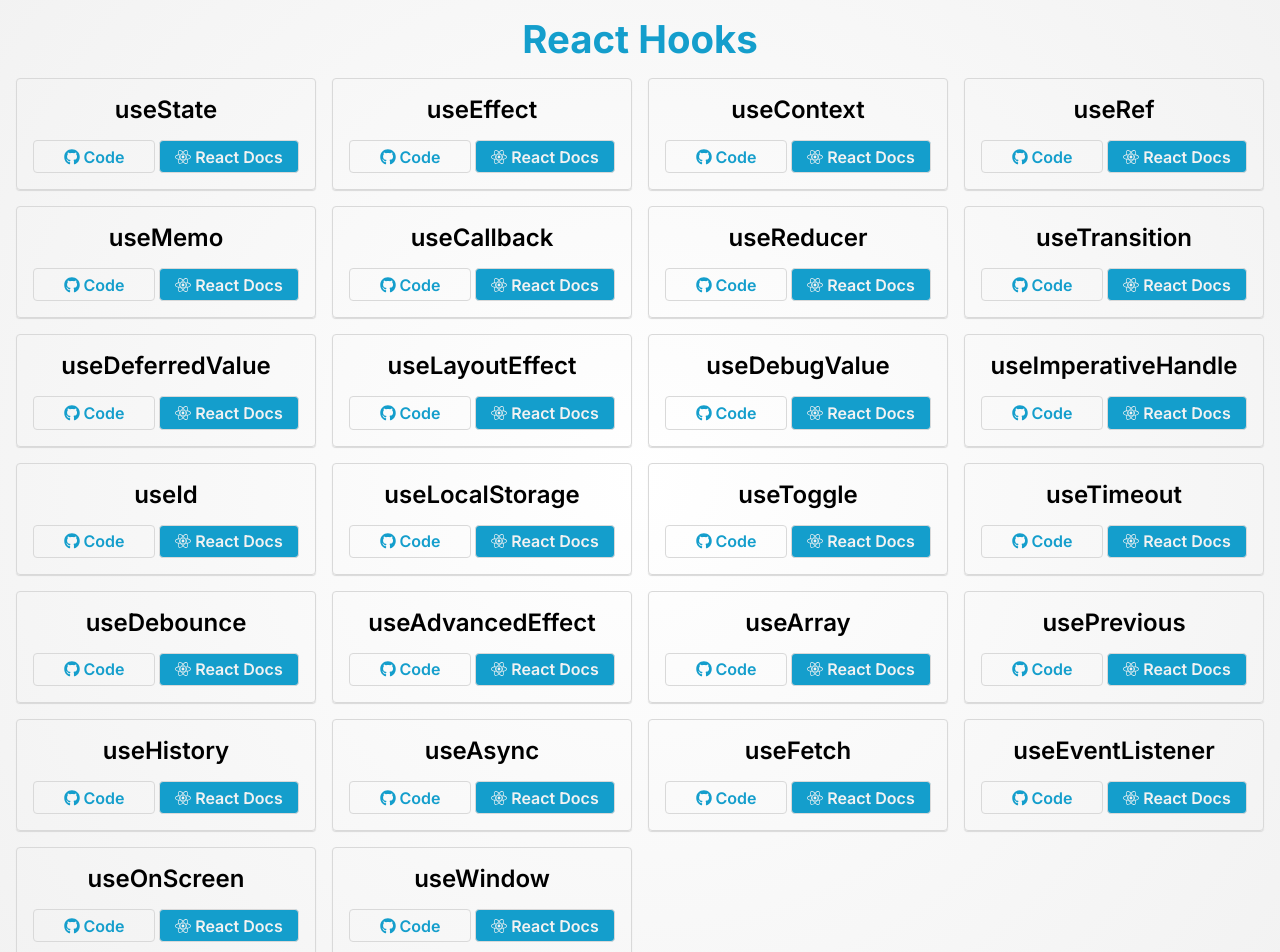
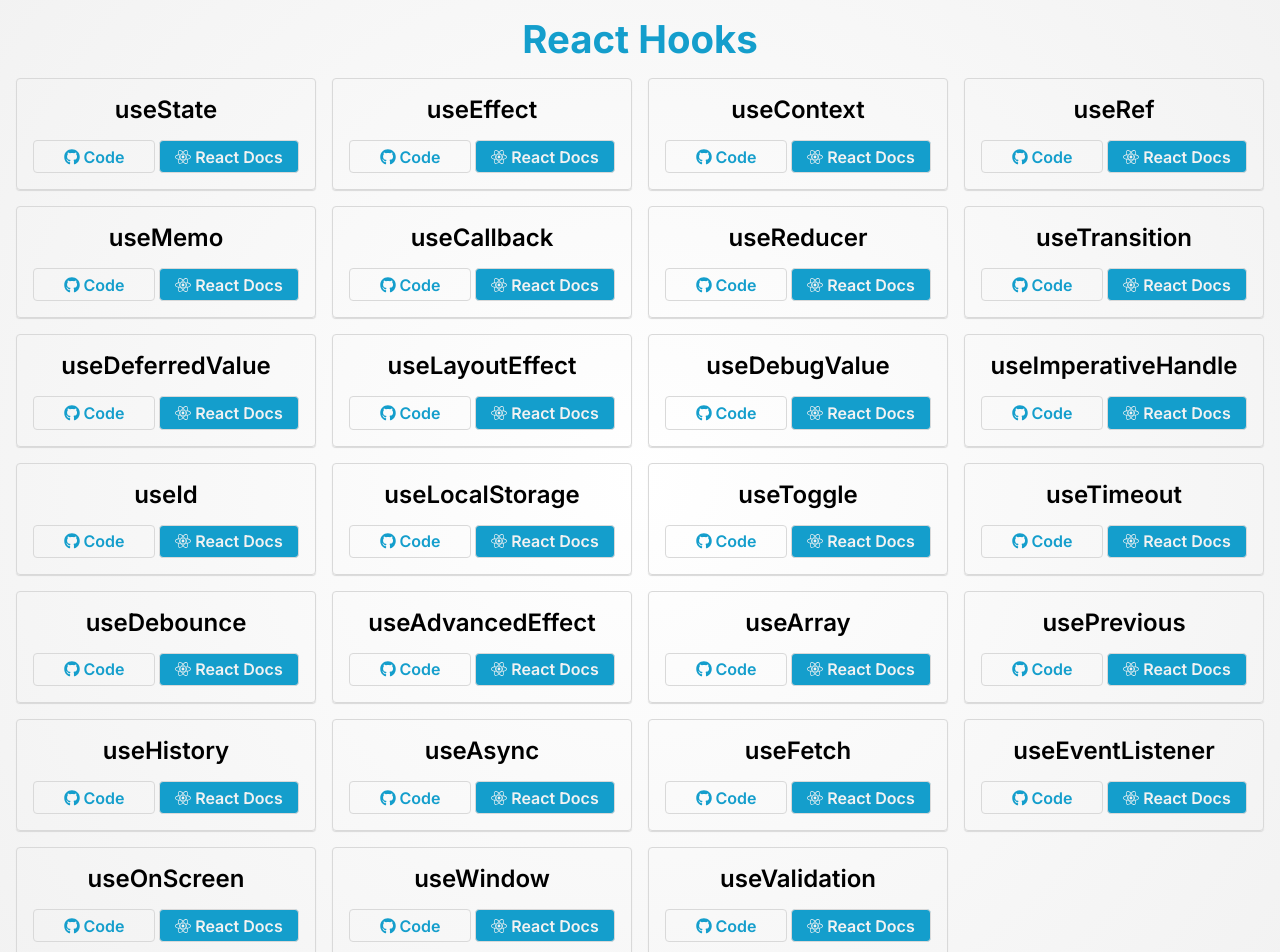
Before and after one commit to uttamakwana/react-hooks, a React (Vite) app: page / in a window 1280 px wide. Shown: the top 952 px of the page. Built offline with nearby package versions, Linux system fonts and the light colour scheme.

Commit message:
Hook: useValidation completed

```diff
--- a/src/App.jsx
+++ b/src/App.jsx
@@ -26,7 +26,8 @@
   UseFetch,
   UseEventListener,
   UseOnScreen,
-  UseWindow
+  UseWindow,
+  UseValidation
 } from "./pages";
 import { FaBars, FaHome } from "react-icons/fa";
 import { Sidebar } from "./components";
@@ -69,6 +70,7 @@
         <Route path="/useEventListener" element={<UseEventListener />} />
         <Route path="/useOnScreen" element={<UseOnScreen />} />
         <Route path="/useWindow" element={<UseWindow />} />
+        <Route path="/useValidation" element={<UseValidation />} />
       </Routes>
       {pathname !== "/" && (
         <>
--- a/src/constants/hooks.js
+++ b/src/constants/hooks.js
@@ -28,7 +28,8 @@
   "useFetch",
   "useEventListener",
   "useOnScreen",
-  "useWindow"
+  "useWindow",
+  "useValidation"
 ];
 
 export const hooks = hooksArr.map((hook, index) => ({
--- a/src/pages/index.js
+++ b/src/pages/index.js
@@ -26,6 +26,7 @@
 import UseEventListener from "./useEventListener/useEventListener.jsx";
 import UseOnScreen from "./useOnScreen/useOnScreen.jsx";
 import UseWindow from "./useWindow/useWindow.jsx";
+import UseValidation from "./useValidation/useValidation.jsx";
 
 
 export {
@@ -55,5 +56,6 @@
   UseFetch,
   UseEventListener,
   UseOnScreen,
-  UseWindow
+  UseWindow,
+  UseValidation
 };
--- /dev/null
+++ b/src/pages/useValidation/hook/useValidation.js
@@ -0,0 +1,18 @@
+import { useCallback, useState } from "react";
+
+export function useValidation(initialValue, validationFn) {
+  const [state, setState] = useState(() => initialValue);
+  const [isValid, setIsValid] = useState(() => false);
+
+  const onChange = useCallback(
+    (nextState) => {
+      const value =
+        typeof nextState === "function" ? nextState(state) : nextState;
+      setState(value);
+      setIsValid(validationFn(value));
+    },
+    [validationFn]
+  );
+
+  return [state, onChange, isValid];
+}
--- /dev/null
+++ b/src/pages/useValidation/useValidation.jsx
@@ -0,0 +1,29 @@
+import { Hero } from "../../components";
+import { useValidation } from "./hook/useValidation.js";
+
+const UseValidation = () => {
+  const [username, setUsername, isValid] = useValidation(
+    "",
+    (name) => name.length > 5
+  );
+  return (
+    <main className="hook-container use-validation-hook-container">
+      <Hero
+        hookName={"useValidation"}
+        heroText={"by creating an input that checks validation or not"}
+      />
+      <div className="readable-container my-1">
+        <input
+          type="text"
+          className={`input bg-white-700`}
+          style={{ border: isValid ? "1px solid green" : "1px solid red" }}
+          placeholder="Input your username"
+          value={username}
+          onChange={(e) => setUsername(e.target.value)}
+        />
+      </div>
+    </main>
+  );
+};
+
+export default UseValidation;
```
